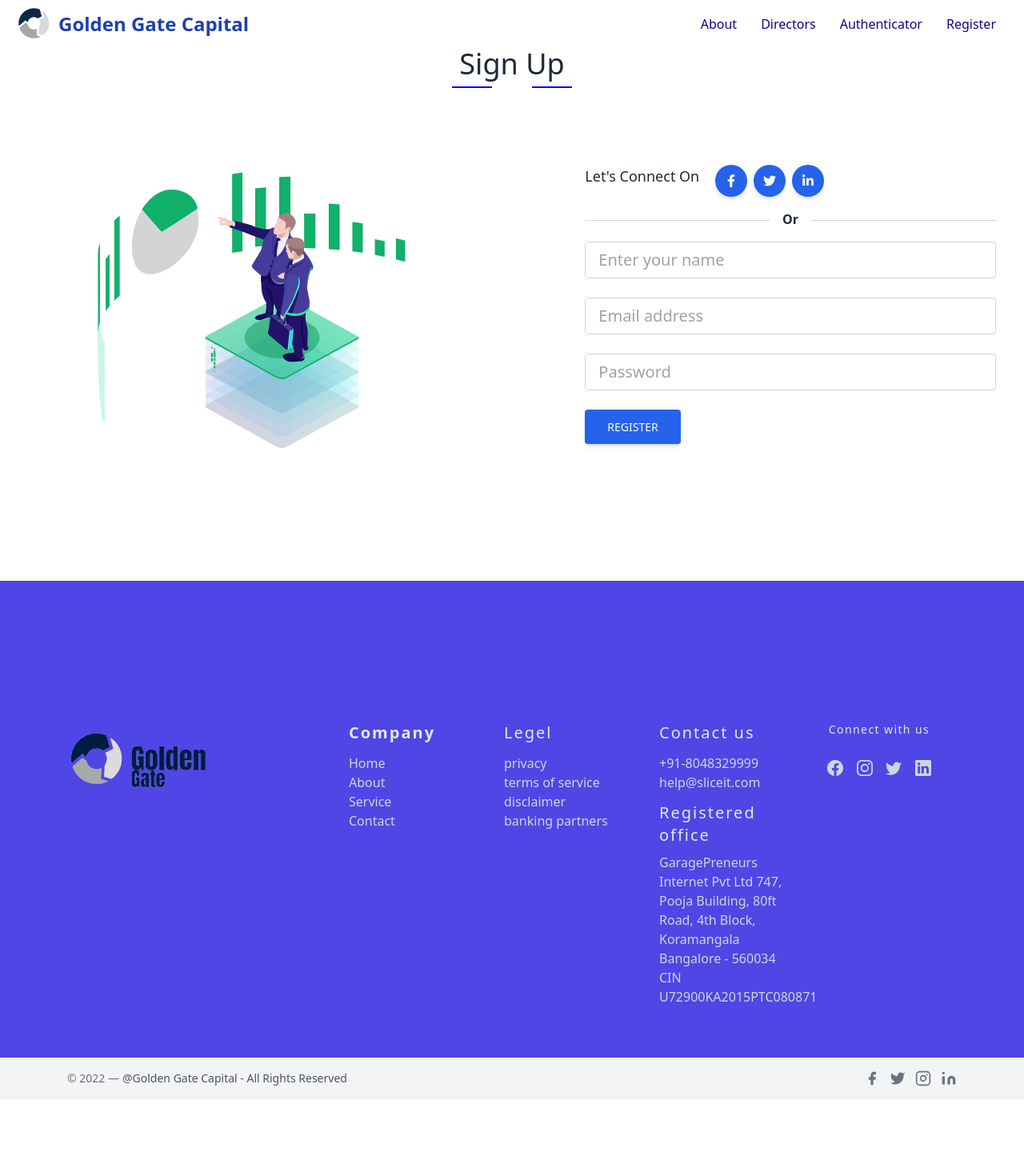
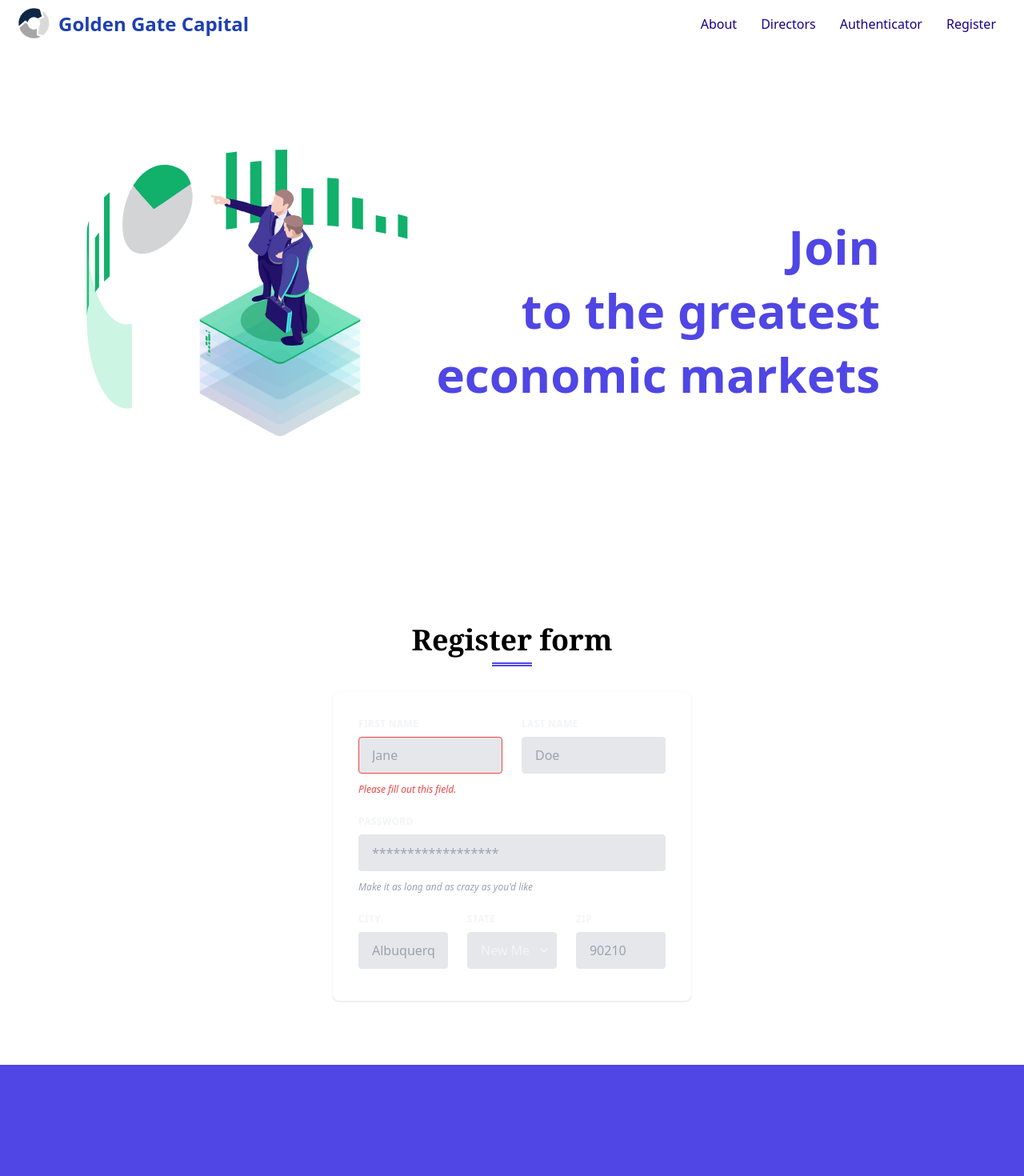
Before and after one commit to AbhiPatel10/goldengate, a Next.js app: page /register in a window 1280 px wide. Shown: the top 1470 px of the page at 80% size. Before the commit the page ends 1374 px from the top, so only its background shows below. Built offline with nearby package versions, Linux system fonts and the light colour scheme.

Commit message:
make it better

```diff
--- a/components/SignUpform.js
+++ b/components/SignUpform.js
@@ -17,108 +17,78 @@
   return (
     <>
       <section class="">
-        <div class="px-6 h-full text-gray-800">
-          <SectionHeader title="Sign Up" />
-          <div class="flex xl:justify-center lg:justify-between justify-center  flex-wrap h-full g-6">
-            <div class="grow-0 shrink-1 p-16 md:shrink-0 basis-auto xl:w-6/12 lg:w-6/12 md:w-9/12 mb-12 md:mb-0">
+        <div className=" flex flex-col items-center justify-center">
+          <div className="container mx-auto flex px-5 md:pb-24 md:pt-20 py-5 md:flex-row flex-col items-center ">
+            <div className="lg:max-w-lg lg:w-full md:w-1/2 w-5/6">
+              <div>
                 { lottie }
               </div>
-            <div class="xl:ml-20 xl:w-5/12 md:mt-24 mt-10 lg:w-5/12 md:w-8/12 mb-12 md:mb-0">
-              <form>
-                <div class="flex flex-row items justify-center lg:justify-start">
-                  <p class="text-lg mb-0 mr-4">Let's Connect On</p>
-                  <button
-                    type="button"
-                    data-mdb-ripple="true"
-                    data-mdb-ripple-color="light"
-                    class="inline-block p-3 bg-blue-600 text-white font-medium text-xs leading-tight uppercase rounded-full shadow-md hover:bg-blue-700 hover:shadow-lg focus:bg-blue-700 focus:shadow-lg focus:outline-none focus:ring-0 active:bg-blue-800 active:shadow-lg transition duration-150 ease-in-out mx-1"
-                  >
-                    <svg
-                      xmlns="http://www.w3.org/2000/svg"
-                      viewBox="0 0 320 512"
-                      class="w-4 h-4"
-                    >
-                      <path
-                        fill="currentColor"
-                        d="M279.14 288l14.22-92.66h-88.91v-60.13c0-25.35 12.42-50.06 52.24-50.06h40.42V6.26S260.43 0 225.36 0c-73.22 0-121.08 44.38-121.08 124.72v70.62H22.89V288h81.39v224h100.17V288z"
-                      />
-                    </svg>
-                  </button>
+            </div>
+            <div className="lg:flex-grow md:w-1/2 lg:pr-24 md:pr-16 flex flex-col md:items-end md:text-left mb-16 md:mb-0 items-center text-center">
+              <h1 className="text-end title-font mb-4 main_title md:whitespace-nowrap whitespace-normal z-10">Join <br /> to the greatest<br /> economic markets</h1>
+            </div>
+          </div>
+        </div>
+        <SectionHeader title="Register form" />
+      </section>
+      <section>
+        <div class="flex flex-col items-center px-6 mx-auto mb-20 lg:py-0">
+          <div class="w-full bg-white rounded-lg shadow dark:border md:mt-0 sm:max-w-md xl:p-0 dark:bg-gray-800 dark:border-gray-700">
+            <div class="p-6 space-y-4 md:space-y-6 sm:p-8">
 
-                  <button
-                    type="button"
-                    data-mdb-ripple="true"
-                    data-mdb-ripple-color="light"
-                    class="inline-block p-3 bg-blue-600 text-white font-medium text-xs leading-tight uppercase rounded-full shadow-md hover:bg-blue-700 hover:shadow-lg focus:bg-blue-700 focus:shadow-lg focus:outline-none focus:ring-0 active:bg-blue-800 active:shadow-lg transition duration-150 ease-in-out mx-1"
-                  >
-                    <svg
-                      xmlns="http://www.w3.org/2000/svg"
-                      viewBox="0 0 512 512"
-                      class="w-4 h-4"
-                    >
-                      <path
-                        fill="currentColor"
-                        d="M459.37 151.716c.325 4.548.325 9.097.325 13.645 0 138.72-105.583 298.558-298.558 298.558-59.452 0-114.68-17.219-161.137-47.106 8.447.974 16.568 1.299 25.34 1.299 49.055 0 94.213-16.568 130.274-44.832-46.132-.975-84.792-31.188-98.112-72.772 6.498.974 12.995 1.624 19.818 1.624 9.421 0 18.843-1.3 27.614-3.573-48.081-9.747-84.143-51.98-84.143-102.985v-1.299c13.969 7.797 30.214 12.67 47.431 13.319-28.264-18.843-46.781-51.005-46.781-87.391 0-19.492 5.197-37.36 14.294-52.954 51.655 63.675 129.3 105.258 216.365 109.807-1.624-7.797-2.599-15.918-2.599-24.04 0-57.828 46.782-104.934 104.934-104.934 30.213 0 57.502 12.67 76.67 33.137 23.715-4.548 46.456-13.32 66.599-25.34-7.798 24.366-24.366 44.833-46.132 57.827 21.117-2.273 41.584-8.122 60.426-16.243-14.292 20.791-32.161 39.308-52.628 54.253z"
-                      />
-                    </svg>
-                  </button>
-
-                  <button
-                    type="button"
-                    data-mdb-ripple="true"
-                    data-mdb-ripple-color="light"
-                    class="inline-block p-3 bg-blue-600 text-white font-medium text-xs leading-tight uppercase rounded-full shadow-md hover:bg-blue-700 hover:shadow-lg focus:bg-blue-700 focus:shadow-lg focus:outline-none focus:ring-0 active:bg-blue-800 active:shadow-lg transition duration-150 ease-in-out mx-1"
-                  >
-                    <svg
-                      xmlns="http://www.w3.org/2000/svg"
-                      viewBox="0 0 448 512"
-                      class="w-4 h-4"
-                    >
-                      <path
-                        fill="currentColor"
-                        d="M100.28 448H7.4V148.9h92.88zM53.79 108.1C24.09 108.1 0 83.5 0 53.8a53.79 53.79 0 0 1 107.58 0c0 29.7-24.1 54.3-53.79 54.3zM447.9 448h-92.68V302.4c0-34.7-.7-79.2-48.29-79.2-48.29 0-55.69 37.7-55.69 76.7V448h-92.78V148.9h89.08v40.8h1.3c12.4-23.5 42.69-48.3 87.88-48.3 94 0 111.28 61.9 111.28 142.3V448z"
-                      />
-                    </svg>
-                  </button>
+            <form class="w-full max-w-lg m-auto">
+            <div class="flex flex-wrap -mx-3 mb-6">
+              <div class="w-full md:w-1/2 px-3 mb-6 md:mb-0">
+                <label class="block uppercase tracking-wide text-gray-100 text-xs font-bold mb-2" for="grid-first-name">
+                  First Name
+                </label>
+                <input class="appearance-none block w-full bg-gray-200 text-gray-700 border border-red-500 rounded py-3 px-4 mb-3 leading-tight focus:outline-none focus:bg-white" id="grid-first-name" type="text" placeholder="Jane" />
+                <p class="text-red-500 text-xs italic">Please fill out this field.</p>
               </div>
-
-                <div class="flex items-center my-4 before:flex-1 before:border-t before:border-gray-300 before:mt-0.5 after:flex-1 after:border-t after:border-gray-300 after:mt-0.5">
-                  <p class="text-center font-semibold mx-4 mb-0">Or</p>
+              <div class="w-full md:w-1/2 px-3">
+                <label class="block uppercase tracking-wide text-gray-100 text-xs font-bold mb-2" for="grid-last-name">
+                  Last Name
+                </label>
+                <input class="appearance-none block w-full bg-gray-200 text-gray-100 border border-gray-200 rounded py-3 px-4 leading-tight focus:outline-none focus:bg-white focus:border-gray-500" id="grid-last-name" type="text" placeholder="Doe" />
               </div>
-
-                <div class="mb-6">
-                  <input
-                    type="text"
-                    class="form-control block w-full px-4 py-2 text-xl font-normal text-gray-700 bg-white bg-clip-padding border border-solid border-gray-300 rounded transition ease-in-out m-0 focus:text-gray-700 focus:bg-white focus:border-blue-600 focus:outline-none"
-                    id="exampleFormControlInput2"
-                    placeholder="Enter your name"
-                  />
             </div>
-                <div class="mb-6">
-                  <input
-                    type="text"
-                    class="form-control block w-full px-4 py-2 text-xl font-normal text-gray-700 bg-white bg-clip-padding border border-solid border-gray-300 rounded transition ease-in-out m-0 focus:text-gray-700 focus:bg-white focus:border-blue-600 focus:outline-none"
-                    id="exampleFormControlInput2"
-                    placeholder="Email address"
-                  />
+            <div class="flex flex-wrap -mx-3 mb-6">
+              <div class="w-full px-3">
+                <label class="block uppercase tracking-wide text-gray-100 text-xs font-bold mb-2" for="grid-password">
+                  Password
+                </label>
+                <input class="appearance-none block w-full bg-gray-200 text-gray-700 border border-gray-200 rounded py-3 px-4 mb-3 leading-tight focus:outline-none focus:bg-white focus:border-gray-500" id="grid-password" type="password" placeholder="******************" />
+                <p class="text-gray-400 text-xs italic">Make it as long and as crazy as you'd like</p>
               </div>
-
-                <div class="mb-6">
-                  <input
-                    type="password"
-                    class="form-control block w-full px-4 py-2 text-xl font-normal text-gray-700 bg-white bg-clip-padding border border-solid border-gray-300 rounded transition ease-in-out m-0 focus:text-gray-700 focus:bg-white focus:border-blue-600 focus:outline-none"
-                    id="exampleFormControlInput2"
-                    placeholder="Password"
-                  />
             </div>
-
-                <div class="text-center lg:text-left">
-                  <button
-                    type="button"
-                    class="inline-block px-7 py-3 bg-blue-600 text-white font-medium text-sm leading-snug uppercase rounded shadow-md hover:bg-blue-700 hover:shadow-lg focus:bg-blue-700 focus:shadow-lg focus:outline-none focus:ring-0 active:bg-blue-800 active:shadow-lg transition duration-150 ease-in-out"
-                  >
-                    Register
-                  </button>
+            <div class="flex flex-wrap -mx-3 mb-2">
+              <div class="w-full md:w-1/3 px-3 mb-6 md:mb-0">
+                <label class="block uppercase tracking-wide text-gray-100 text-xs font-bold mb-2" for="grid-city">
+                  City
+                </label>
+                <input class="appearance-none block w-full bg-gray-200 text-gray-700 border border-gray-200 rounded py-3 px-4 leading-tight focus:outline-none focus:bg-white focus:border-gray-500" id="grid-city" type="text" placeholder="Albuquerque" />
+              </div>
+              <div class="w-full md:w-1/3 px-3 mb-6 md:mb-0">
+                <label class="block uppercase tracking-wide text-gray-100 text-xs font-bold mb-2" for="grid-state">
+                  State
+                </label>
+                <div class="relative">
+                  <select class="block appearance-none w-full bg-gray-200 border border-gray-200 text-gray-100 py-3 px-4 pr-8 rounded leading-tight focus:outline-none focus:bg-black focus:border-gray-500" id="grid-state">
+                    <option>New Mexico</option>
+                    <option>Missouri</option>
+                    <option>Texas</option>
+                  </select>
+                  <div class="pointer-events-none absolute inset-y-0 right-0 flex items-center px-2 text-gray-100">
+                    <svg class="fill-current h-4 w-4" xmlns="http://www.w3.org/2000/svg" viewBox="0 0 20 20"><path d="M9.293 12.95l.707.707L15.657 8l-1.414-1.414L10 10.828 5.757 6.586 4.343 8z" /></svg>
+                  </div>
+                </div>
+              </div>
+              <div class="w-full md:w-1/3 px-3 mb-6 md:mb-0">
+                <label class="block uppercase tracking-wide text-gray-100 text-xs font-bold mb-2" for="grid-zip">
+                  Zip
+                </label>
+                <input class="appearance-none block w-full bg-gray-200 text-gray-100 border border-gray-200 rounded py-3 px-4 leading-tight focus:outline-none focus:bg-white focus:border-gray-500" id="grid-zip" type="text" placeholder="90210" />
+              </div>
             </div>
           </form>
             </div>
@@ -128,7 +98,6 @@
     </>
   );
 };
-
 export default SignUpform;
 
 // <div class="flex justify-between items-center mb-6">
--- a/components/section-header.js
+++ b/components/section-header.js
@@ -5,12 +5,11 @@
     <>
       {
         props.title ?
-          <div className='section-header xs:mt-5'>
+          <div className='section-header xs:mt-5 my-8'>
             <div>
-              <p className='md:text-4xl text-2xl mb-2 flex justify-center'>{ props.title }</p>
+              <p className='md:text-4xl text-2xl mb-2 flex justify-center font-semibold Section-header-title'>{ props.title }</p>
               <div className='section-header-lines'>
                 <div className='line-1'></div>
-                <div className='line-2'></div>
               </div>
             </div>
           </div>
--- a/styles/header.css
+++ b/styles/header.css
@@ -4,16 +4,22 @@
   justify-content: center;
   align-items: center;
 }
-.section-header-lines{
+/* .section-header-lines{
+  margin: auto;
+} */
+.section-header-span, .line-1{
+  width: 50px;
+  height: 5px;
+  border-bottom: 2px solid #4F46E5;
+  border-top: 2px solid #4F46E5;
   margin: auto;
 }
-.section-header-span, .line-1 , .line-2{
+/* .section-header-lines{
   width: 50px;
-  border-bottom: 2px solid blue;
-}
-.section-header-lines{
-  width: 150px;
   display: flex;
   justify-content: space-between;
   align-items: center;
+} */
+.Section-header-title{
+  font-family: Cambria, Cochin, Georgia, Times, 'Times New Roman', serif
 }
--- a/styles/maincard.css
+++ b/styles/maincard.css
@@ -2,7 +2,7 @@
     position: relative;
     top: 90px;
     /* background-color: rgba(50, 50, 50, 0.8); */
-    background-color: rgb(250, 194, 19, 0.8);
+    background-color: rgb(250, 194, 19, 0.9);
     backdrop-filter: blur(10px);
 
 }
```
Lines whose indentation alone changed are shown as unchanged.
